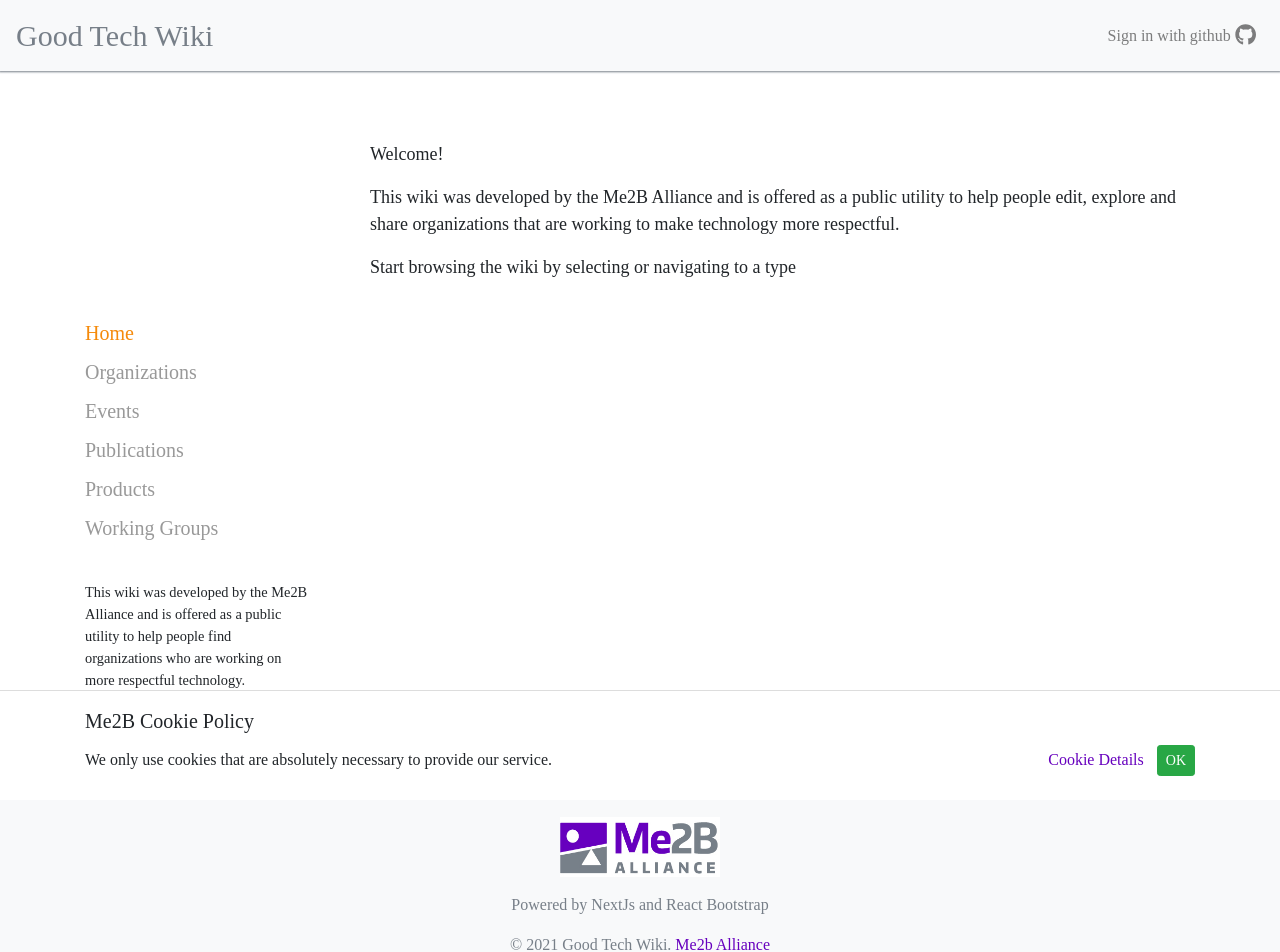
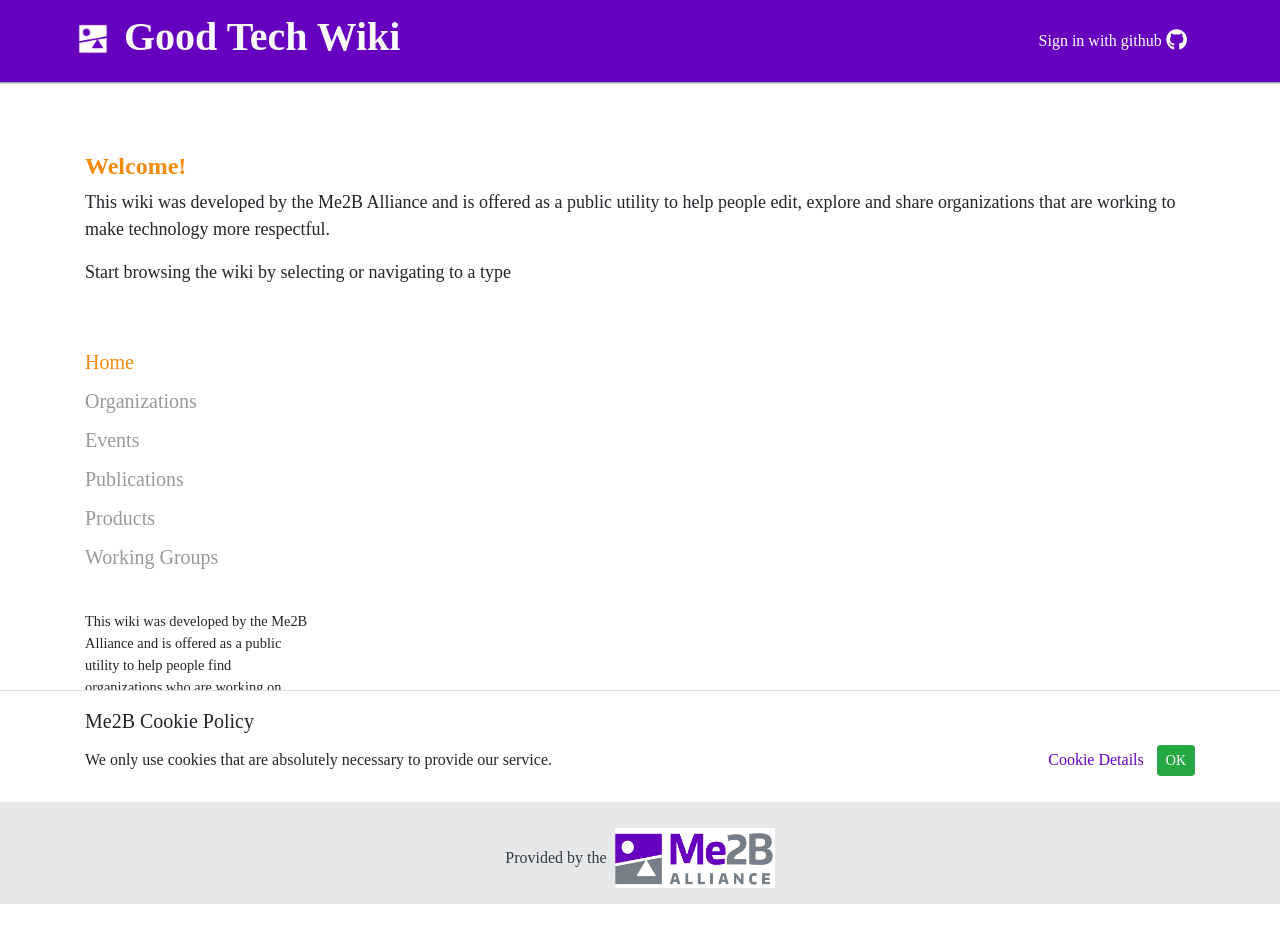
Before and after one commit to Me2B-Alliance/GoodTechWikiServer, a Next.js app: page / in a window 1280 px wide. Shown: the top 952 px of the page. After the commit the page ends 904 px from the top, so only its background shows below. Built offline with nearby package versions, Linux system fonts and the light colour scheme; no server answers; a web font is replaced by a local one.

Commit message:
feat(styles): update component styles

```diff
--- a/components/Footer.js
+++ b/components/Footer.js
@@ -1,37 +1,24 @@
 /**
  * Dependencies
  */
-import Link from 'next/link'
 import {
-  Image, Col, Row, Container
+  Image, Container
 } from 'react-bootstrap'
 
 /**
  * Footer Component
  */
 export default function Footer() {
-  const Copyright = () => (
-    <p variant="body2">
-      {`© ${new Date().getFullYear()} Good Tech Wiki. `}
-      <a href="https://me2ba.org/">
-        Me2b Alliance
-      </a>
-    </p>
-  )
-
   return (
     <>
-      <div id="footer" className="bg-light text-muted">
+      <div id="footer" className="text-muted">
         <Container>
-          <Row>
-            <Col className="align-middle">
-              <a href="https://me2ba.org">
-                <Image className="my-3" height={60} width={160} src="/Me2B_Logo-RGB-web.jpg" />
-              </a>
-              <p>Powered by NextJs and React Bootstrap</p>
-              <Copyright />
-            </Col>
-          </Row>
+          <div className="row d-flex justify-content-center align-items-center">
+            <p className="pr-2 mb-0 text-dark">Provided by the</p>
+            <a href="https://me2ba.org">
+              <Image className="my-3" height={60} width={160} src="/Me2B_Logo-RGB-web.jpg" />
+            </a>
+          </div>
         </Container>
       </div>
     </>
--- a/components/Header.js
+++ b/components/Header.js
@@ -1,11 +1,12 @@
 /**
  * Dependencies
  */
+import Image from 'next/image'
 import { faGithub } from '@fortawesome/free-brands-svg-icons'
 import { FontAwesomeIcon } from '@fortawesome/react-fontawesome'
 import { signIn, signOut } from 'next-auth/client'
 import PropTypes from 'prop-types'
-import { NavDropdown } from 'react-bootstrap'
+import { Container, NavDropdown } from 'react-bootstrap'
 import Button from 'react-bootstrap/Button'
 import Nav from 'react-bootstrap/Nav'
 import Navbar from 'react-bootstrap/Navbar'
@@ -16,33 +17,50 @@
 export default function Header({ userInfo }) {
   return (
     <div id="header">
-      <Navbar collapseOnSelect expand="md" bg="light" variant="light">
+      <Navbar collapseOnSelect expand="md" bg="primary" variant="dark">
+        <Container>
           <Nav className="mr-auto">
             <Navbar.Brand href="/" id="header-title">
+              <div className="row d-flex align-items-center">
+                <div className="column pr-3 pl-2 pt-md-1 justify-content-center align-self-center">
+                  <Image height={30} width={30} src="/Me2B_logo_white.png" />
+                </div>
+                <div className="column">
+                  <h3 className="d-block d-md-none font-weight-bold text-light">
                     Good Tech Wiki
+                  </h3>
+                  <h1 className="d-none d-md-block font-weight-bold text-light">
+                    Good Tech Wiki
+                  </h1>
+                </div>
+              </div>
             </Navbar.Brand>
           </Nav>
+
           <Navbar.Toggle aria-controls="navbar-nav-collapse" />
-        <Nav style={{ width: '220px' }}>
-          <Navbar.Collapse id="navbar-nav-collapse" style={{ justifyContent: 'flex-end' }}>
           <Nav>
-              <div className="d-none d-md-block">
+            <Navbar.Collapse id="navbar-nav-collapse">
+              <Nav>
+                <div className="d-none d-md-block text-light">
                   {userInfo.name
                   && (
-                    <Nav.Item id="header-logged-in-text">Logged in as {userInfo.name}
+                    <Nav.Item id="header-logged-in-text">
+                      <strong className="text-light">
+                        Logged in as {userInfo.name}
+                      </strong>
                       (
-                      <Button variant="link" onClick={() => signOut()}>logout</Button>
+                      <Button variant="primary" onClick={() => signOut()}>logout</Button>
                       )
                     </Nav.Item>
                   )
                   || (
-                    <Nav.Link onClick={() => signIn('github')} variant="secondary">
+                    <Nav.Link className="text-white font-weight-normal" onClick={() => signIn('github')} variant="secondary">
                       Sign in with github
                       {' '}<FontAwesomeIcon size="lg" width={20} icon={faGithub} />
                     </Nav.Link>
                   )}
                 </div>
-              <div className="d-block d-md-none" title="Navigate" id="collapsible-nav-dropdown">
+                <div className="d-block d-md-none text-light" title="Navigate" id="collapsible-nav-dropdown">
                   <NavDropdown.Item href="/">Home</NavDropdown.Item>
                   <NavDropdown.Item href="/organizations">Organizations</NavDropdown.Item>
                   <NavDropdown.Item href="/events">Events</NavDropdown.Item>
@@ -65,6 +83,7 @@
               </Nav>
             </Navbar.Collapse>
           </Nav>
+        </Container>
       </Navbar>
     </div>
   )
--- a/pages/[type].js
+++ b/pages/[type].js
@@ -201,7 +201,7 @@
       <div id="body">
         <Container>
           <Row>
-            <Col md={3} className="d-none d-md-block" style={{ paddingTop: '180px' }}>
+            <Col md={3} className="d-none d-md-block mt-3" style={{ paddingTop: '181px' }}>
               <Sidebar documentType={documentType} />
             </Col>
             <Col>
@@ -210,9 +210,7 @@
                 {renderPager
                   && <Pager />}
                 <div id="item-list">
-                  <div>
-                    {buildItemList(docs)}
-                  </div>
+                  {buildItemList(docs)}
                 </div>
                 {renderPager
                   && (
--- a/pages/index.js
+++ b/pages/index.js
@@ -37,14 +37,11 @@
       <div id="body">
         <Container>
           <Row>
-            <Col md={3} className="d-none d-md-block" style={{ paddingTop: '180px' }}>
-              <Sidebar />
-            </Col>
             <Col>
               <div>
-                <p>
+                <h4 className="text-warning">
                   Welcome!
-                </p>
+                </h4>
                 <p>
                   This wiki was developed by the Me2B Alliance and is offered
                   as a public utility to help people edit, explore and share
@@ -57,6 +54,12 @@
               </div>
             </Col>
           </Row>
+          <Row>
+            <Col md={3} className="d-none d-md-block pt-5">
+              <Sidebar />
+            </Col>
+
+          </Row>
         </Container>
       </div>
       <Footer />
--- a/styles/App.scss
+++ b/styles/App.scss
@@ -15,10 +15,13 @@
 p {
   font-weight: 400;
 }
-
-.navbar-nav .nav-link {
+h4 {
+  font-weight: 600;
+}
+h5 {
   font-weight: 500;
 }
+
 
 // Body
 #body {
@@ -59,7 +62,6 @@
 
 #item-list h5 {
   color: $orange;
-  font-weight: 500;
 }
 
 #item-list p {
@@ -101,7 +103,11 @@
 
 // Sidebar
 #sidebar li {
-padding-bottom: 7px;
+  padding-bottom: 7px;
+}
+
+#sidebar h5 {
+  font-weight: 500;
 }
 
 #sidebar p {
@@ -123,7 +129,7 @@
 
 // Footer
 #footer {
-  background: #43474d ;
+  background: #e6e7e8 ;
   text-align: center ;
   padding-top: 10px ;
   color: white ;
@@ -140,6 +146,10 @@
 #document-view-name {
   color: $primary;
   padding-bottom: 10px;
+}
+
+#document-container h4 {
+  font-weight: 500;
 }
 
 #document-view-type {
--- a/styles/_theme.scss
+++ b/styles/_theme.scss
@@ -43,8 +43,11 @@
 $secondary:     $orange !default;
 $success:       $green !default;
 $info:          $cyan !default;
-$warning:       $yellow !default;
+$warning:       $orange !default;
 $danger:        $red !default;
 $light:         $gray-100 !default;
 $gray:          $gray-600 !default;
 $dark:          $gray-800 !default;
+
+// $dropdown-bg:                       $dark;
+$dropdown-link-color:               $light;
```
Also changed, not shown: public/Me2B_logo_white.png (added). Lines whose indentation alone changed are shown as unchanged.
